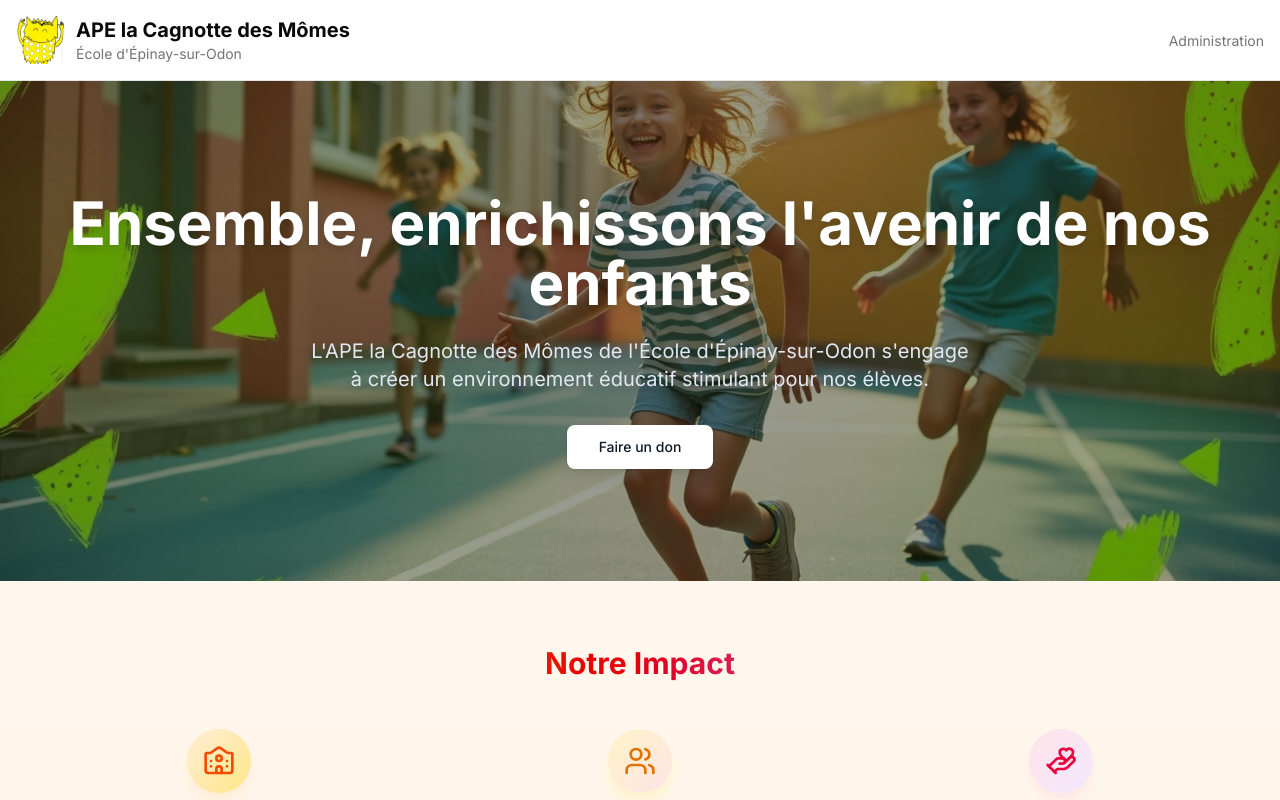
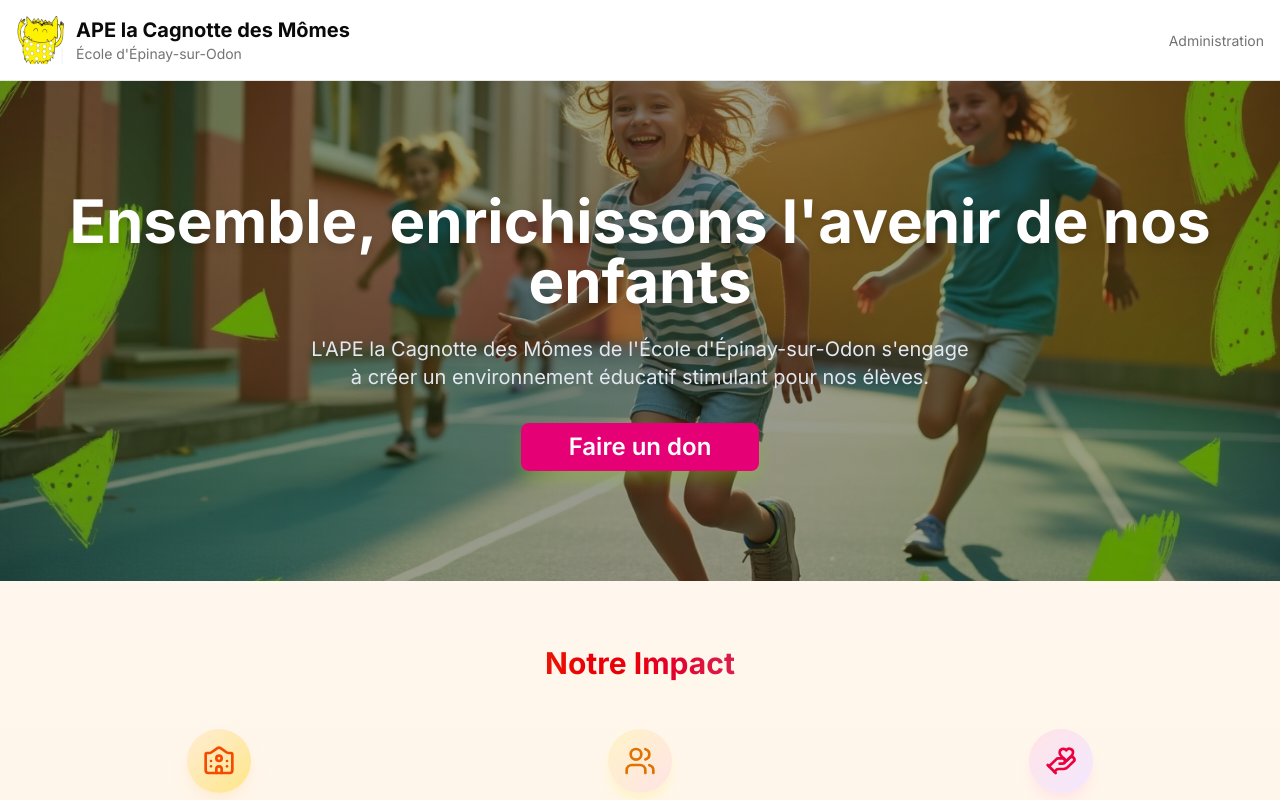
Before and after one commit to PaulBab1/ape-la-cagnotte-des-momes, a Next.js app: page / in a window 1280 px wide. Shown: the top 800 px of the page. Built offline with nearby package versions, Linux system fonts and the light colour scheme; no server answers; the database is empty.

Commit message:
feat(ui): amélioration du bouton de don dans la hero section
- Augmentation de la taille du bouton et du texte
- Ajout d'effets visuels (scale au hover, ombre)
- Adaptation des couleurs pour une meilleure cohérence visuelle
- Optimisation de l'expérience utilisateur avec cursor-pointer

```diff
--- a/src/app/page.tsx
+++ b/src/app/page.tsx
@@ -1,10 +1,10 @@
 import { ProjectCardWrapper } from '@/components/project-card-wrapper'
 import { prisma } from '@/lib/prisma'
 import { Project } from '@/types/project'
-import { Button } from '@/components/ui/button'
-import { HandHeart, School2, Users } from 'lucide-react'
+import { School2, Users, HandHeart } from 'lucide-react'
 import Link from 'next/link'
 import { AnimatedSection } from '@/components/ui/animated-section'
+import { Button } from '@/components/ui/button'
 
 async function getProjects(): Promise<Project[]> {
   const projects = await prisma.project.findMany({
@@ -52,9 +52,19 @@ export default async function Home() {
             L'APE la Cagnotte des Mômes de l'École d'Épinay-sur-Odon s'engage à créer un environnement
             éducatif stimulant pour nos élèves.
           </p>
-          <Button size="lg" variant="default" className="bg-white text-slate-900 hover:bg-slate-100 shadow-lg">
-            Faire un don
-          </Button>
+          <a
+            href="https://www.helloasso.com/associations/ape-la-cagnotte-des-momes/formulaires/1"
+            target="_blank"
+            rel="noopener noreferrer"
+            className="cursor-pointer"
+          >
+            <Button
+              size="lg"
+              className="bg-pink-600 text-white hover:scale-[1.02] hover:bg-pink-700 shadow-[0_8px_16px_rgba(132,204,22,0.3)] transition-all duration-300 cursor-pointer font-semibold px-12 py-6 text-2xl"
+            >
+              Faire un don
+            </Button>
+          </a>
         </div>
       </section>
 
```
